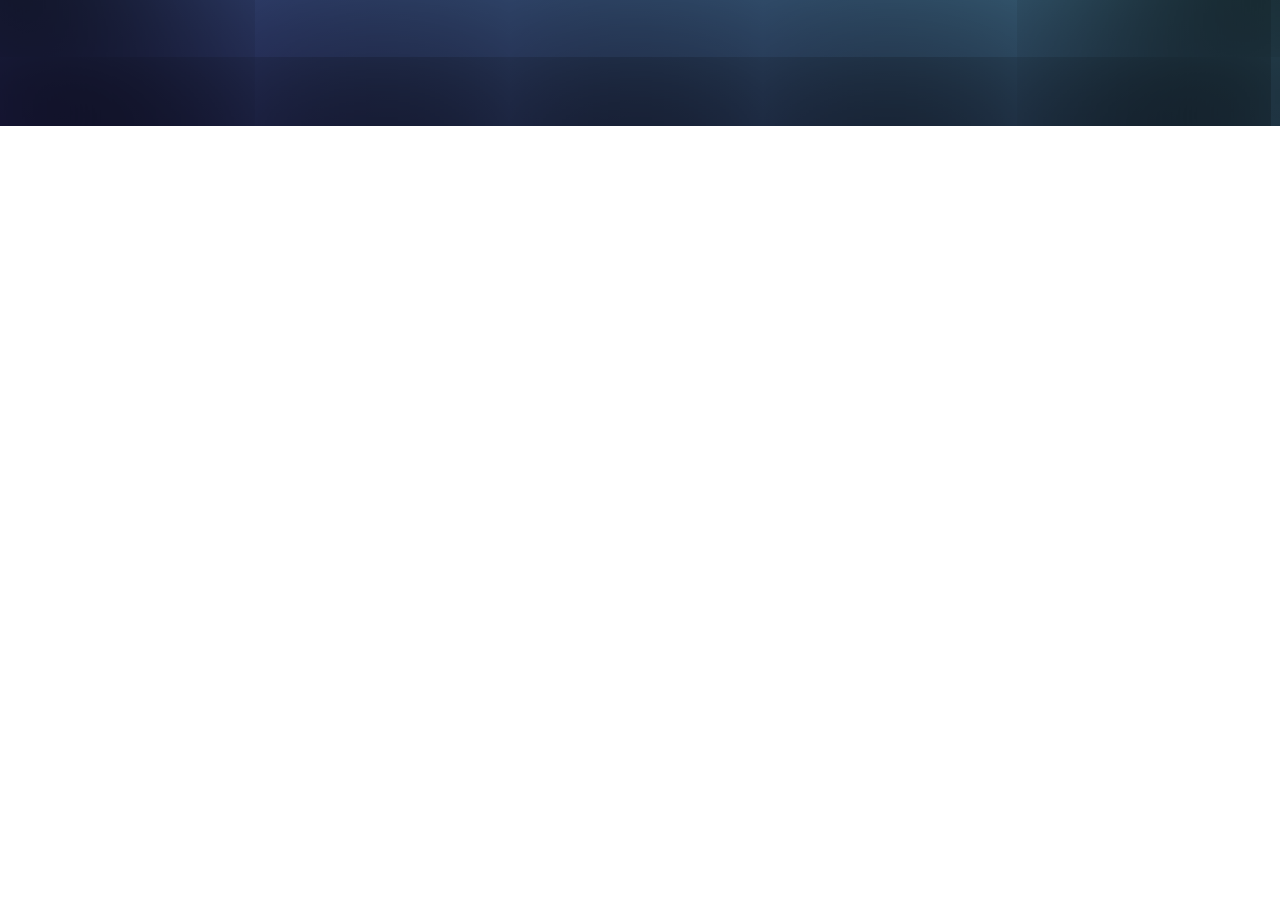
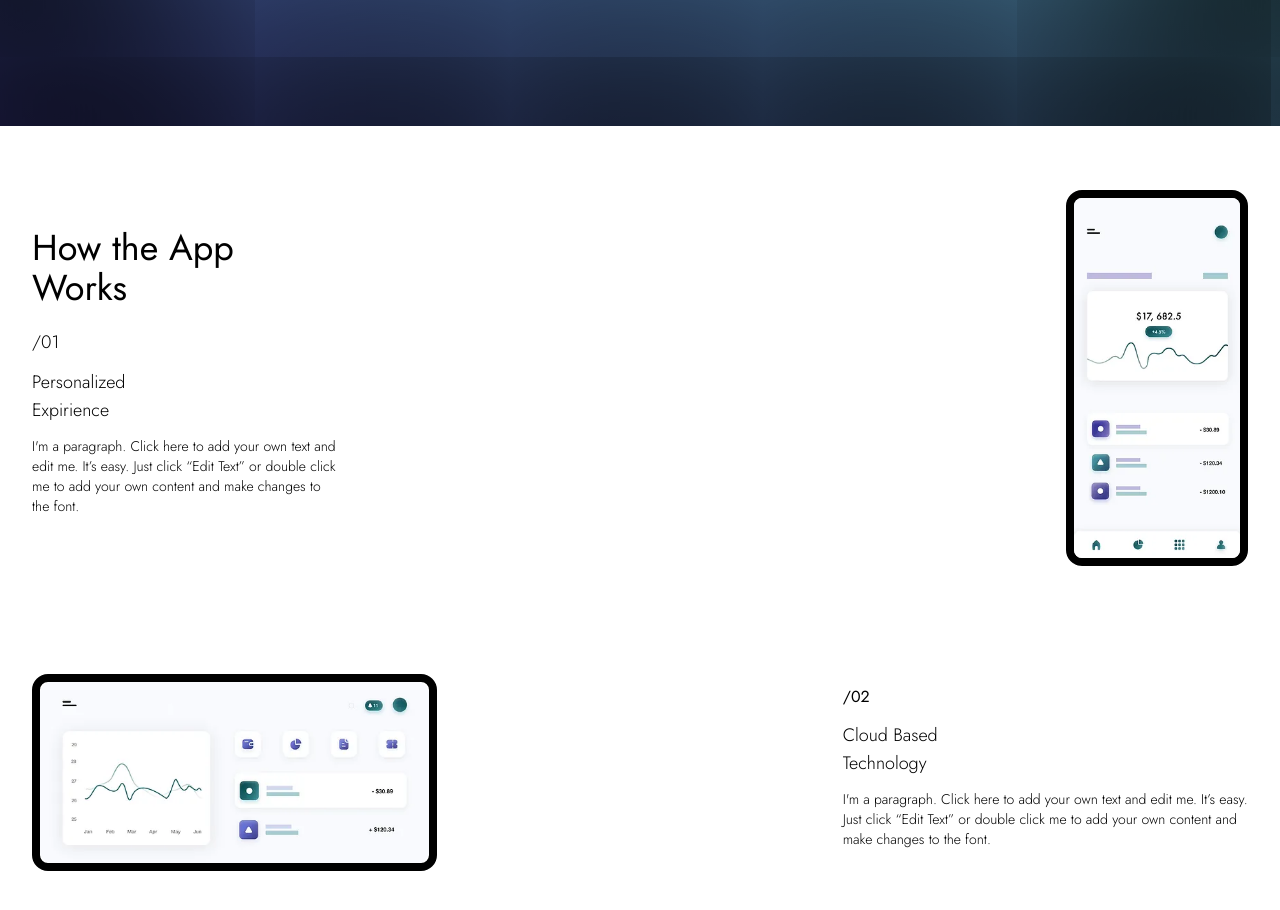
Before and after one commit to mhdrashid-dev/static-apk--informational-website, a React (Create React App) app: page / in a window 1280 px wide. Shown: the part 1722-2632 px from the top of the page. Before the commit the page ends 1848 px from the top, so only its background shows below. Built offline with nearby package versions, Linux system fonts and the light colour scheme.

Commit message:
Complete how it works page Design

```diff
--- /dev/null
+++ b/src/Components/WorkflowPage/Workflow.js
@@ -0,0 +1,33 @@
+import React from 'react'
+import PortraitImage from '../../Assets/phoneportrait2.webp'
+import LandscapeImg from '../../Assets/phonelandscape.webp'
+
+function Workflow() {
+  return (
+    <div className='w-full min-h-[100vh] md:min-h-[10vh] bg-white p-5 md:p-8 font-jost container mx-auto'>
+        <div className="content-1 w-full h-full flex flex-col md:flex-row md:justify-between lg:items-center">
+            <div className="para md:w-1/3 ">
+                <h1 className='text-3xl mb-5 xl:text-4xl'>How the App Works</h1>
+                <h1 className='font-extralight my-3 text-lg'>/01</h1>
+                <h1 className='font-extralight my-3 text-lg'>Personalized <br /> Expirience</h1>
+                <h3 className='text-sm font-extralight my-3'>I'm a paragraph. Click here to add your own text and edit me. It’s easy. Just click “Edit Text” or double click me to add your own content and make changes to the font.</h3>
+            </div>
+            <div className="card w-1/2 mx-auto my-8  md:w-full ">
+                <img src={PortraitImage} alt="" className='md:w-1/3 md:ml-auto border-8 border-black rounded-2xl xl:w-1/5'/>
+            </div>
+        </div>
+        <div className="content-2 w-full h-full flex flex-col my-7 md:flex-row md:justify-between lg:items-center">
+            <div className="card order-2 my-12 border-8 border-black rounded-2xl md:w-2/4 md:order-1 xl:w-1/3">
+                <img src={LandscapeImg} alt=""  className='rounded-xl'/>
+            </div>
+            <div className="para order-1 md:w-1/3 md:order-2">
+                <h1>/02</h1>
+                <h1 className='font-extralight my-3 text-lg'>Cloud Based <br /> Technology</h1>
+                <h3 className='text-sm font-extralight my-3'>I'm a paragraph. Click here to add your own text and edit me. It’s easy. Just click “Edit Text” or double click me to add your own content and make changes to the font.</h3>
+            </div>
+        </div>
+    </div>
+  )
+}
+
+export default Workflow
--- /dev/null
+++ b/src/Pages/WorkflowPage.js
@@ -0,0 +1,12 @@
+import React from 'react'
+import Workflow from '../Components/WorkflowPage/Workflow'
+
+function WorkflowPage() {
+  return (
+    <div>
+      <Workflow></Workflow>
+    </div>
+  )
+}
+
+export default WorkflowPage
--- a/src/Website.js
+++ b/src/Website.js
@@ -3,6 +3,7 @@ import FeaturePage from './Pages/FeaturePage'
 import HomePage from './Pages/HomePage'
 import NavbarPage from './Pages/NavbarPage'
 import ServicePage from './Pages/ServicePage'
+import WorkflowPage from './Pages/WorkflowPage'
 
 function Website() {
   return (
@@ -11,6 +12,7 @@ function Website() {
       <HomePage></HomePage>
       <ServicePage></ServicePage>
       <FeaturePage></FeaturePage>
+      <WorkflowPage></WorkflowPage>
     </div>
   )
 }
```
